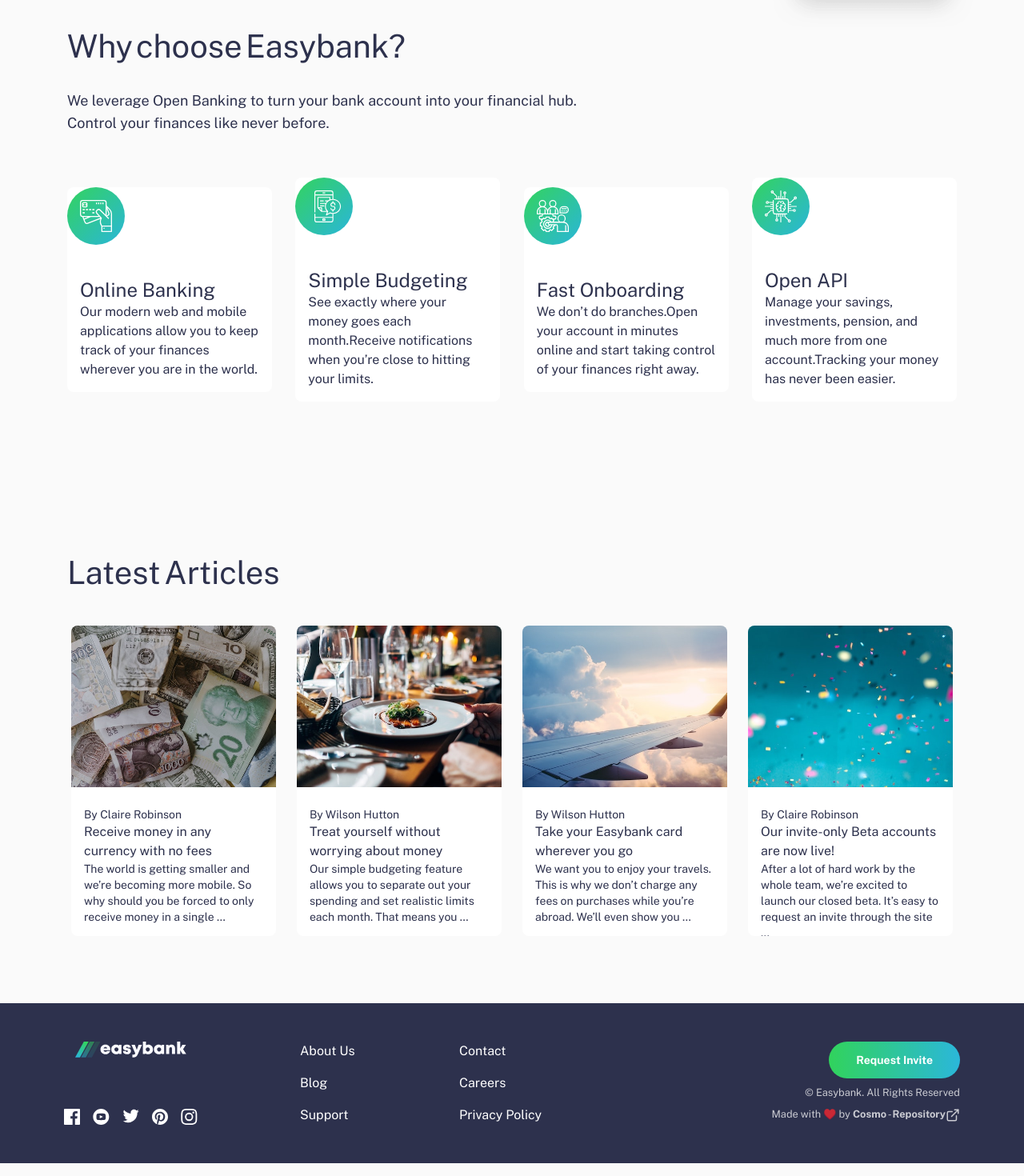
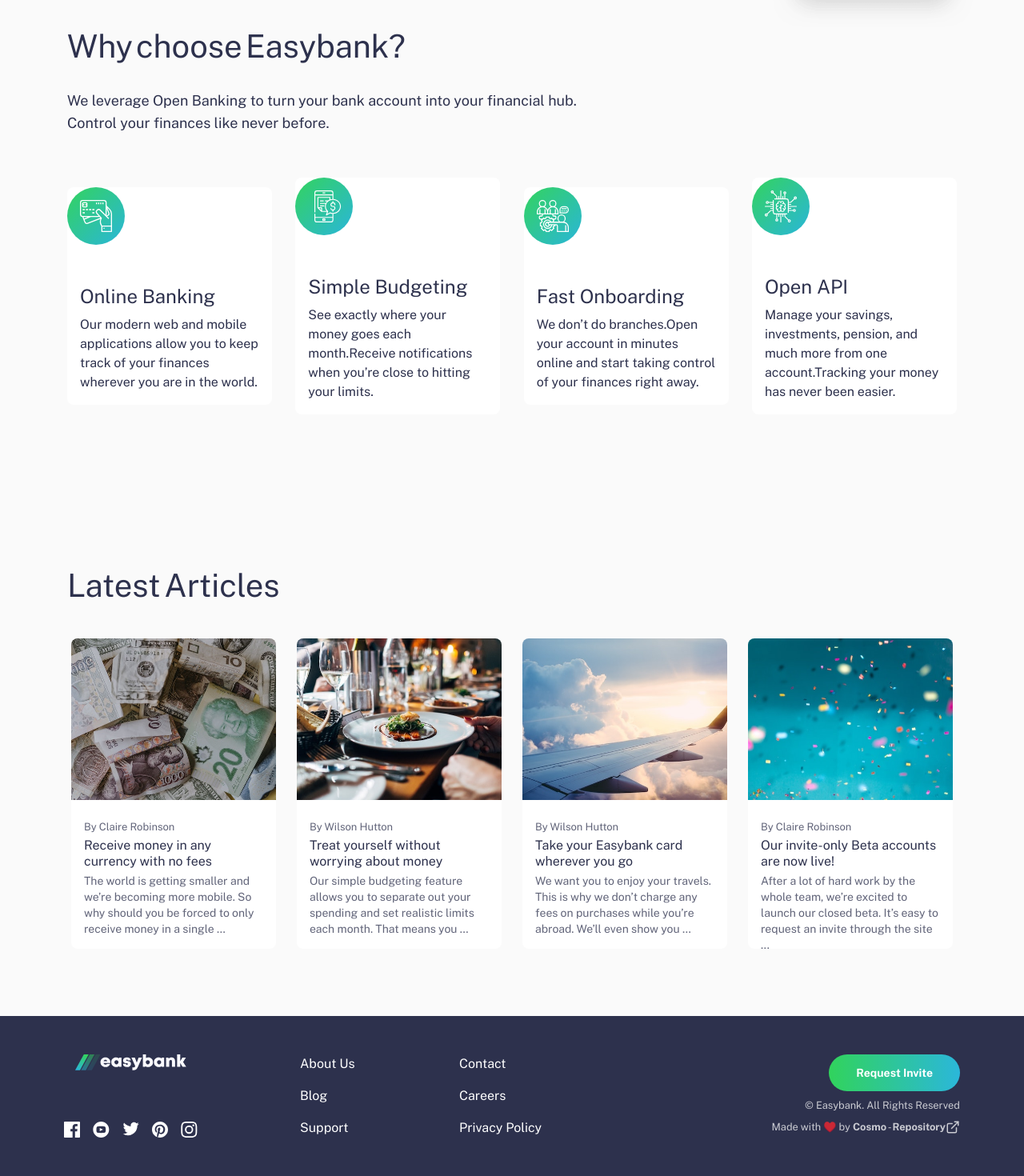
Before and after one commit to cosmoart/Easybank-landing-page, a React (Vite) app: page / in a window 1280 px wide. Shown: the part 812-2282 px from the top of the page at 80% size. Built offline with nearby package versions, Linux system fonts and the light colour scheme.

Commit message:
articles styles

```diff
--- a/src/components/HomeArticles.jsx
+++ b/src/components/HomeArticles.jsx
@@ -17,12 +17,12 @@
 			<div className="flex flex-col sm:flex-row gap-6 sm:gap-4 flex-wrap justify-center">
 				{
 					ARTICLES.map((art, i) =>
-						<article key={i + 325} className={`${"scrollAnimation-" + i} bg-white transition-transform rounded-lg overflow-hidden cursor-pointer hover:!scale-105 mx-auto min-w-[14rem] max-w-[22rem] sm:max-w-[17rem] md:max-w-[20rem] lg:max-w-[16rem]`}>
+						<article key={i + 325} className={`${"scrollAnimation-" + i} bg-white transition-transform rounded-lg overflow-hidden cursor-pointer hover:!scale-105 mx-auto min-w-[14rem] max-w-[22rem] sm:max-w-[17rem] md:max-w-[20rem] lg:max-w-[16rem]`} id="homeArticles">
 							<img src={art[0]} alt="article" className="h-[52%] w-full object-cover" />
 							<div className="px-4 py-6">
-								<p className="text-sm">{art[1]}</p>
-								<h3>{art[2]}</h3>
-								<p className="text-sm">{art[3]}</p>
+								<p className="text-[13px] opacity-75">{art[1]}</p>
+								<h3 className="py-1 leading-5">{art[2]}</h3>
+								<p className="text-sm opacity-75">{art[3]}</p>
 							</div>
 						</article>
 					)
--- a/src/components/HomeFooter.jsx
+++ b/src/components/HomeFooter.jsx
@@ -35,7 +35,7 @@
 					</div>
 					<nav>
 						<ul className="grid xsm:grid-cols-2 gap-4 lg:gap-x-24 mb-6 sm:mb-0">
-							<li><a className="hover:text-LimeGreen transition-colors" href="#">About Us</a></li>
+							<li><a className="hover:text-LimeGreen transition-colors inline-block hover:scale-105" href="#">About Us</a></li>
 							<li><a className="hover:text-LimeGreen transition-colors inline-block hover:scale-105" href="#">Contact</a></li>
 							<li><a className="hover:text-LimeGreen transition-colors inline-block hover:scale-105" href="#">Blog</a></li>
 							<li><a className="hover:text-LimeGreen transition-colors inline-block hover:scale-105" href="#">Careers</a></li>
--- a/src/components/HomePage.jsx
+++ b/src/components/HomePage.jsx
@@ -2,7 +2,7 @@
 	return (
 		<main id="homePage" className="h-[80vh] min-h-[46rem] max-h-[70rem] sm:max-h-[41rem] relative">
 			<div className="overflow-hidden relative mx-auto max-w-6xl flex justify-center flex-col px-9 xl:px-[20px] text-center sm:text-left items-center sm:items-start h-full gap-[34px] sm:gap-0 pt-[29rem] sm:pt-[7.2rem] z-20">
-				<h1 className="text-title font-medium max-w-md tracking-[-3px] leading-[64px] mb-[16px]">Next generation digital banking</h1>
+				<h1 className="text-title max-w-md tracking-[-3px] leading-[64px] mb-[16px]">Next generation digital banking</h1>
 				<p className="max-w-[25rem] leading-[30px] sm:mb-[37px]">
 					Take your financial life online. Your Easybank account will be a one-stop-shop for spending, saving, budgeting, investing, and much more.
 				</p>
--- a/src/components/HomeSections.jsx
+++ b/src/components/HomeSections.jsx
@@ -23,7 +23,7 @@
 						<section key={i + 120} className={`${"scrollAnimation-" + i} bg-white rounded-lg scrollAnimation max-w-[22rem] lg:max-w-[16rem] px-3 py-8 sm:p-0`}>
 							<img src={sec[0]} alt="" className="mx-auto sm:mb-6 sm:mx-0" />
 							<div className="p-4">
-								<h3 className="text-2xl mb-4 sm:mb-0">{sec[1]}</h3>
+								<h3 className="text-2xl mb-4 sm:mb-0 py-2">{sec[1]}</h3>
 								<p>{sec[2]}</p>
 							</div>
 						</section>
--- a/src/input.css
+++ b/src/input.css
@@ -4,7 +4,7 @@
 
 @layer components {
 	.btn-primary {
-		@apply z-10 cursor-pointer rounded-full border-none bg-gradient-to-r from-LimeGreen to-BrightCyan px-[34px] py-[13px] text-sm font-bold text-white transition-transform hover:scale-[1.03] active:scale-[0.98];
+		@apply z-10 cursor-pointer rounded-full border-none bg-gradient-to-r from-LimeGreen to-BrightCyan px-[34px] py-[13px] text-sm font-bold text-white transition-transform hover:scale-[1.03] hover:opacity-80 active:scale-[0.98];
 	}
 }
 @layer utilities {
@@ -60,7 +60,9 @@
 .homeLinks li:hover ~ #nav__underline {
 	bottom: -1rem;
 }
-
+#homeArticles:hover h3 {
+	color: var(--LimeGreen);
+}
 #nav__underline {
 	width: calc(100% / 5);
 	height: 3px;
```
